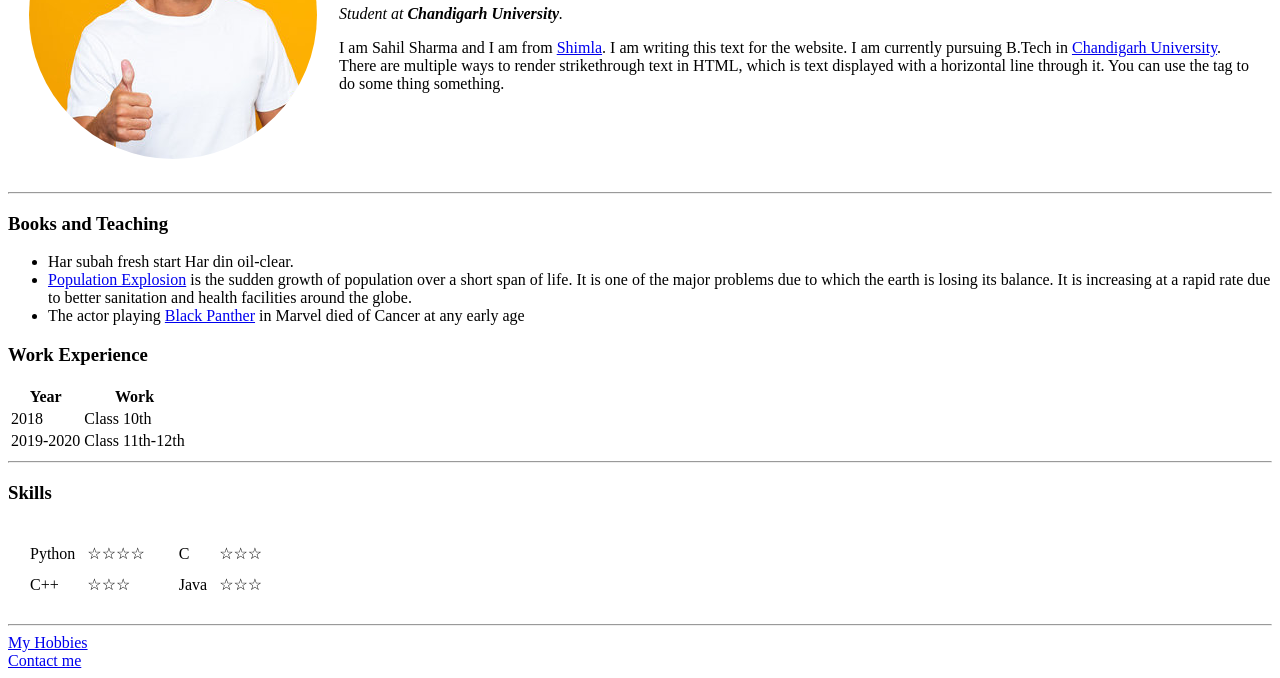
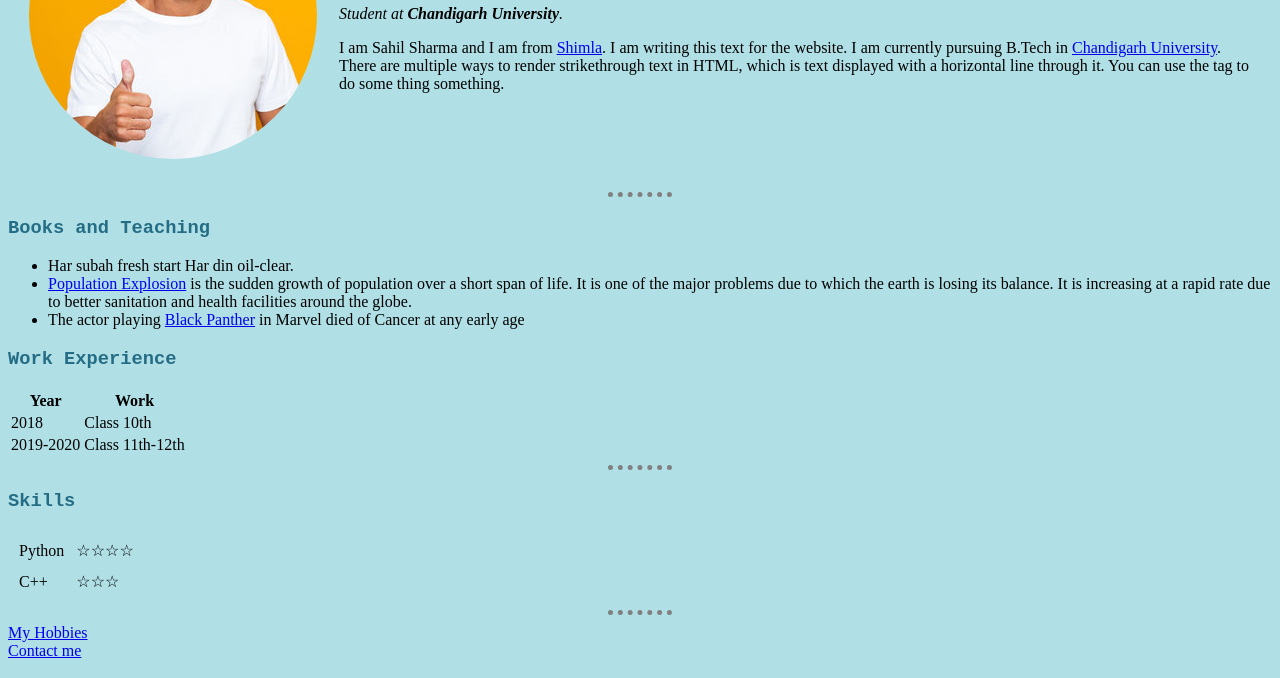
Before and after one commit to Sam6900/First-Website, a plain HTML site: page index.html in a window 1280 px wide. Shown: the part 158-836 px from the top of the page. Drawn offline with Linux system fonts and the light colour scheme; files that its build step writes are made by us from their sources.

Commit message:
added basic css

```diff
--- a/index.html
+++ b/index.html
@@ -1,8 +1,28 @@
 <!DOCTYPE html>
-<html lang="en" xmlns="http://www.w3.org/1999/html">
+<html lang="en">
 <head>
     <meta charset="UTF-8">
     <title>Sahil's 💛 Website</title>
+    <link rel="stylesheet" href="css/styles.css">
+    <!--
+    Internal css
+    <style>
+        body {
+            background-color: powderblue;
+        }
+        /*
+        Height of 1px without border will make the 'hr' invisible
+
+        hr {
+            border-style: dotted none none none;
+            border-color: #256D85;
+            border-width: 5px;
+            height: 1px;
+            width: 5%;
+        }
+    </style>
+    -->
+
 </head>
 <body>
     <table cellspacing="20">
@@ -30,7 +50,6 @@
 
     <h3>Work Experience</h3>
     <table>
-        <!-- Table header, body and foot elements are not necessary but help in separation of content -->
         <thead>
         <tr>
             <th>Year</th>
@@ -50,10 +69,6 @@
     </table>
     <hr>
     <h3>Skills</h3>
-    <!-- Using html for affecting layout can make code complex like below -->
-    <table cellspacing="10">
-        <tr>
-            <td>
     <table cellspacing="10">
         <tr>
             <td>Python</td>
@@ -64,21 +79,6 @@
             <td>☆☆☆</td>
         </tr>
     </table>
-            </td>
-            <td>
-                <table cellspacing="10">
-                    <tr>
-                        <td>C</td>
-                        <td>☆☆☆</td>
-                    </tr>
-                    <tr>
-                        <td>Java</td>
-                        <td>☆☆☆</td>
-                    </tr>
-                </table>
-            </td>
-        </tr>
-    </table>
     <hr>
     <a href="hobbies.html">My Hobbies</a>
     <br>
--- /dev/null
+++ b/styles.css
@@ -0,0 +1,16 @@
+body {
+    background-color: powderblue;
+}
+
+hr {
+    border-style: dotted none none none;
+    border-color: grey;
+    border-width: 5px;
+    height: 1px;
+    width: 5%;
+}
+
+h1, h3 {
+    color: #256D85;
+    font-family: Courier New;
+}
```
Also changed, not shown: contact.html (+2 -1 lines), hobbies.html (+2 -1 lines). Lines whose indentation alone changed are shown as unchanged.
